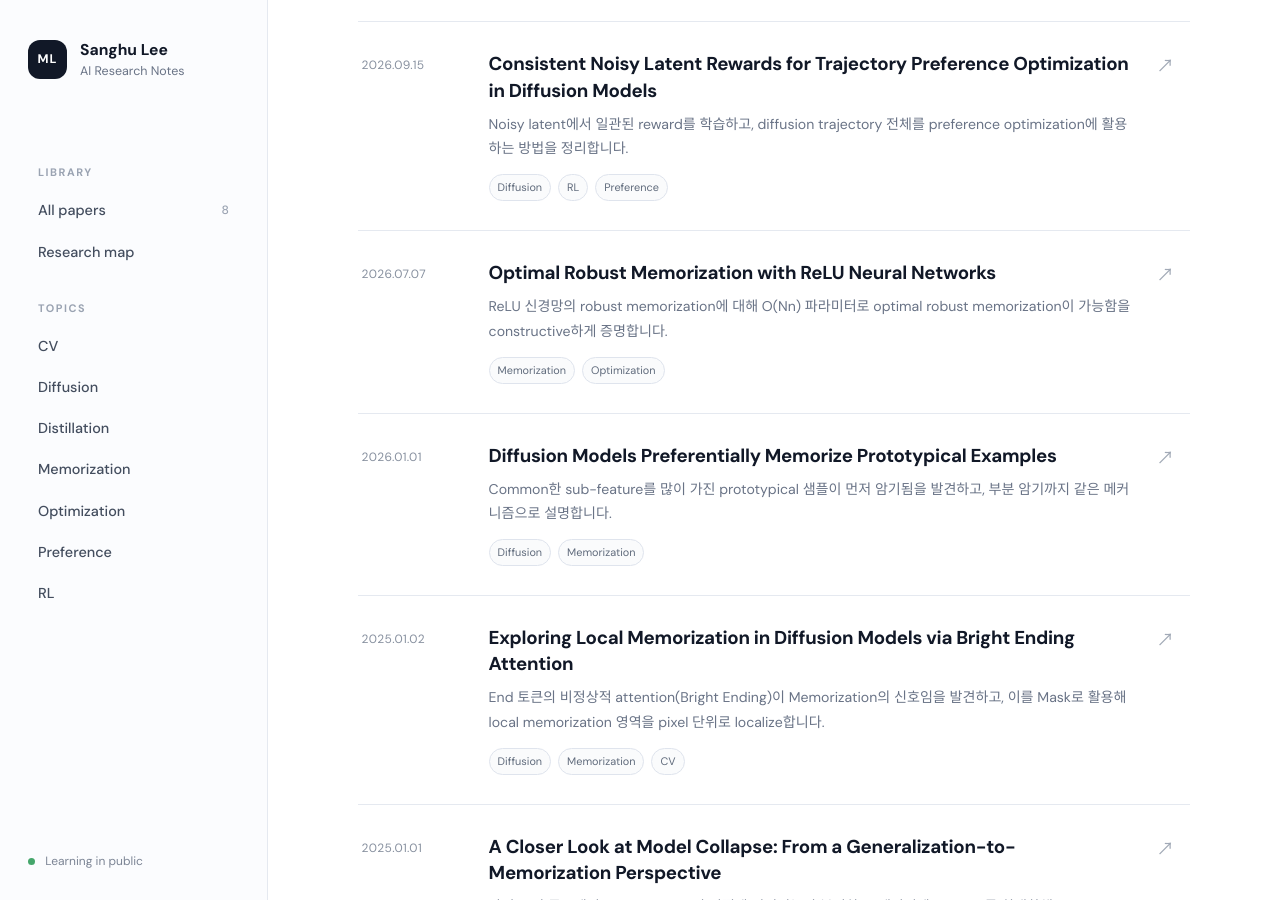
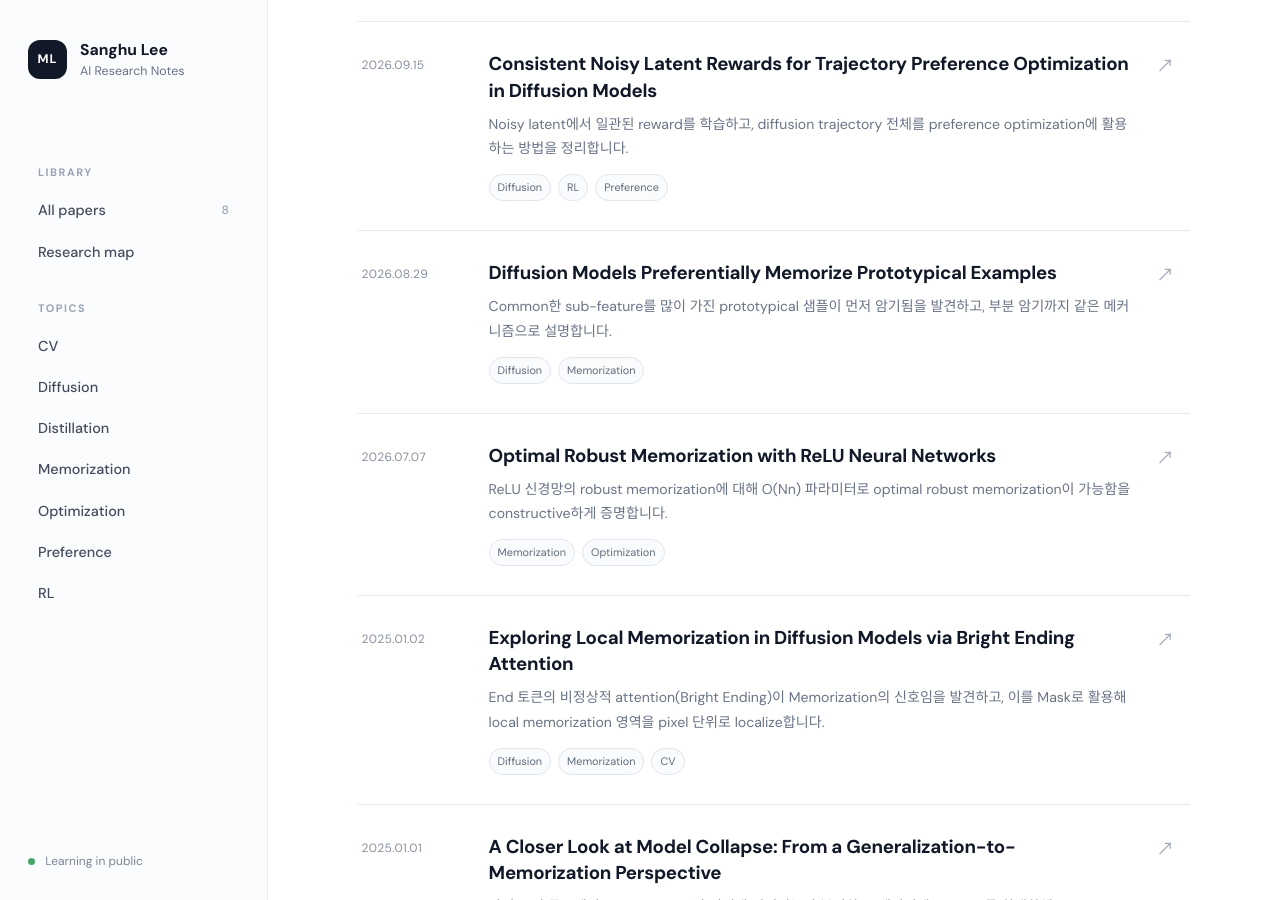
Before and after one commit to leessanghu/leessanghu.github.io, a Jekyll site: the page built from index.md, in a window 1280 px wide and 900 px high, scrolled down 888 px. Built offline with Jekyll 4.4.1, drawn with Linux system fonts in a browser that asks for light colours.

Commit message:
Update and rename 2026-01-01-prototypical-memorization.md to 2026-08-29-prototypical-memorization.md

```diff
--- a/_posts/2026-01-01-prototypical-memorization.md
+++ b/_posts/2026-08-29-prototypical-memorization.md
@@ -1,7 +1,7 @@
 ---
 title: "Diffusion Models Preferentially Memorize Prototypical Examples"
 description: "Common한 sub-feature를 많이 가진 prototypical 샘플이 먼저 암기됨을 발견하고, 부분 암기까지 같은 메커니즘으로 설명합니다."
-date: 2026-01-01
+date: 2026-08-29
 tags: [Diffusion, Memorization]
 venue: ICML 2026
 authors: Marta Aparicio Rodriguez et al.
```
